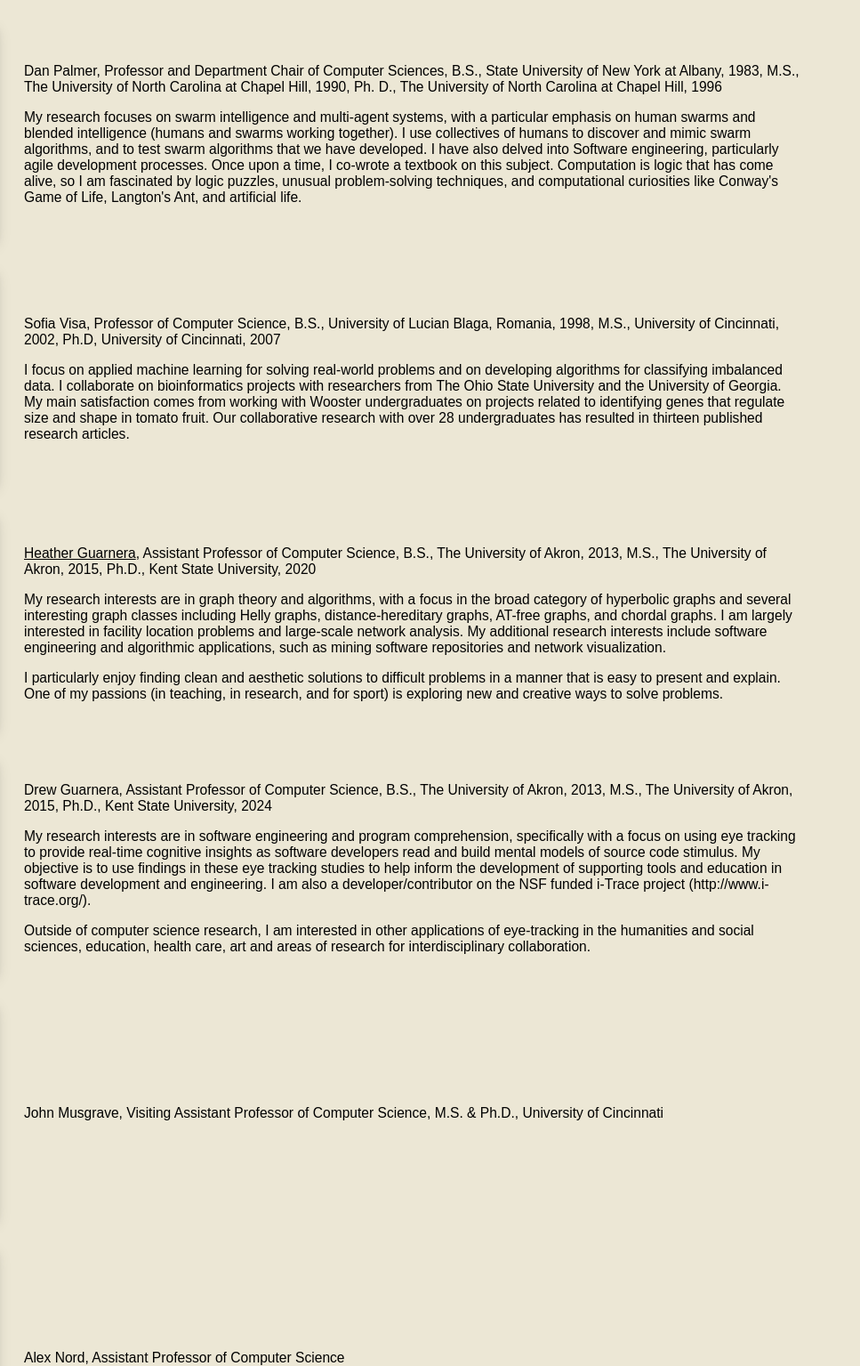
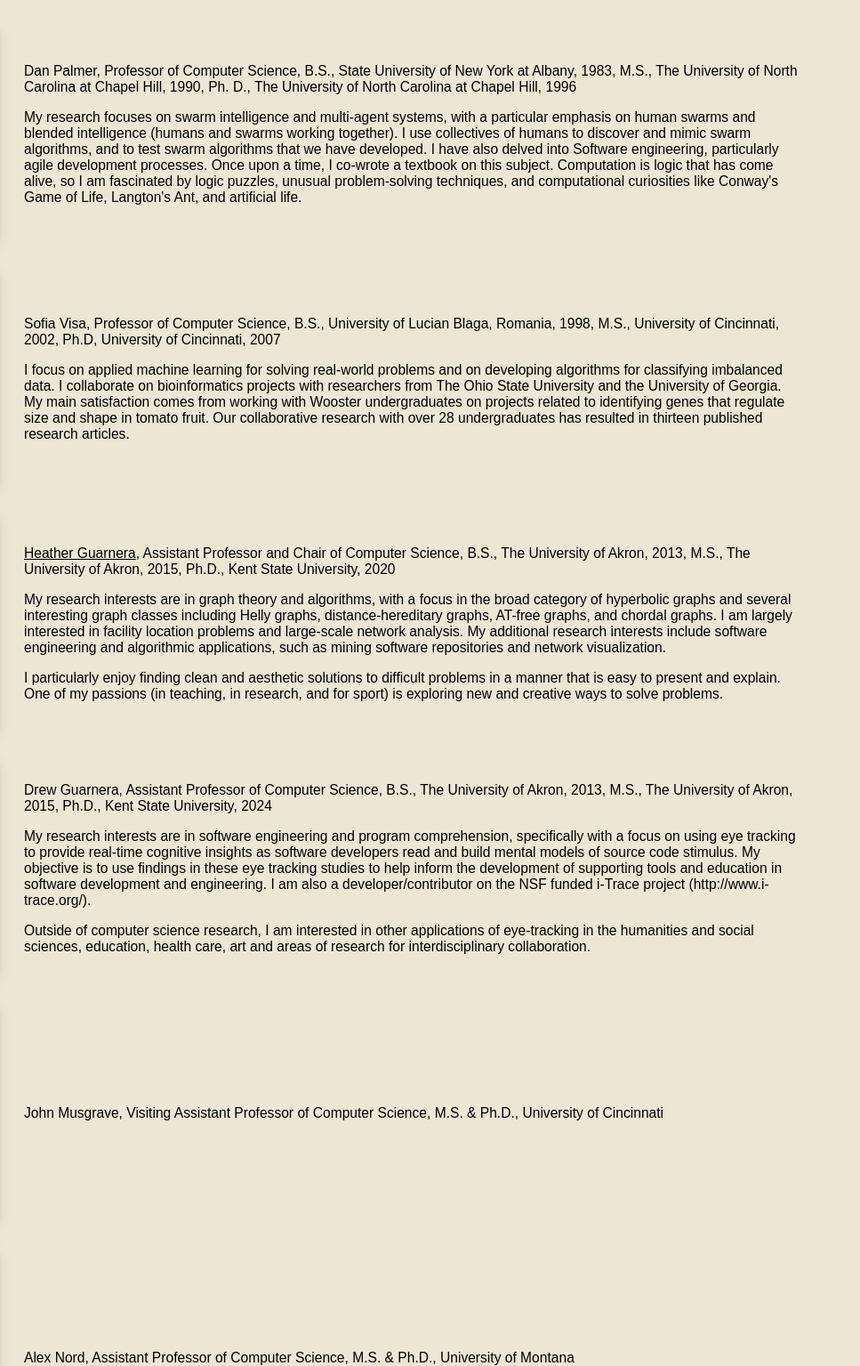
Before and after one commit to College-of-Wooster-CS/College-of-Wooster-CS.github.io, a plain HTML site: page faculty-&-staff.html in a window 1280 px wide. Shown: the part 185-1720 px from the top of the page at 89% size, 313-1280 px from the left. Drawn offline with Linux system fonts and the light colour scheme.

Commit message:
Update faculty info

```diff
--- a/faculty-&-staff.html
+++ b/faculty-&-staff.html
@@ -22,7 +22,7 @@
         <div>
 
             <p class="bold">
-                Dan Palmer, Professor and Department Chair of Computer Sciences, B.S., State University of New York at Albany, 1983, M.S.,
+                Dan Palmer, Professor of Computer Science, B.S., State University of New York at Albany, 1983, M.S.,
                 The University of North Carolina at Chapel Hill, 1990, Ph. D., The University of North Carolina at Chapel Hill, 1996
             </p>
 
@@ -100,7 +100,7 @@
         <div>
 
             <p class="bold">
-                <a href="https://hguarnera.com/">Heather Guarnera</a>, Assistant Professor of Computer Science, B.S., The University of
+                <a href="https://hguarnera.com/">Heather Guarnera</a>, Assistant Professor and Chair of Computer Science, B.S., The University of
                 Akron, 2013, M.S., The University of Akron, 2015, Ph.D., Kent State University, 2020
             </p>
 
@@ -167,7 +167,7 @@
         </a>
 
         <div>
-            <p class="bold">Alex Nord, Assistant Professor of Computer Science</p>
+            <p class="bold">Alex Nord, Assistant Professor of Computer Science, M.S. & Ph.D., University of Montana</p>
         </div>
 
     </div>
```
